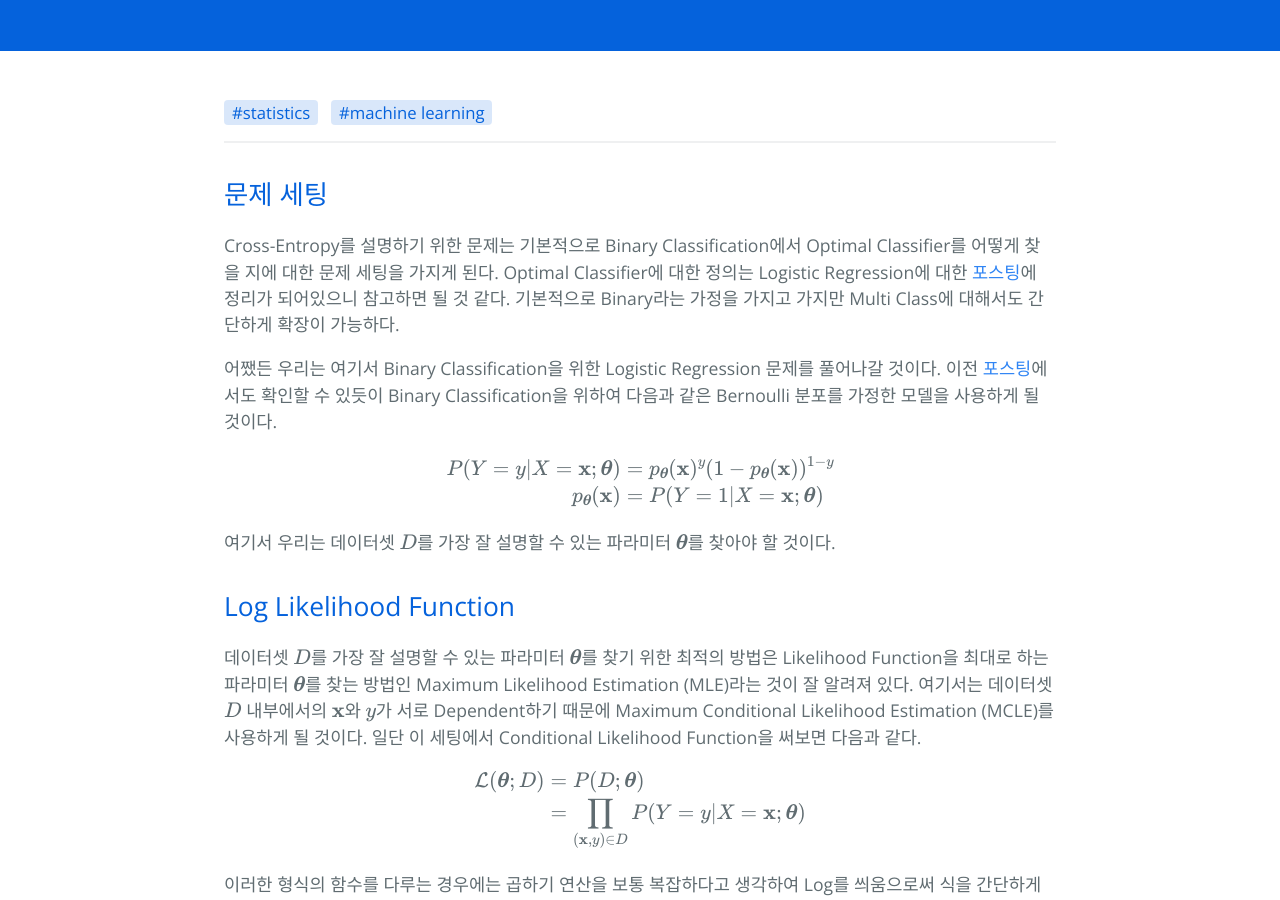
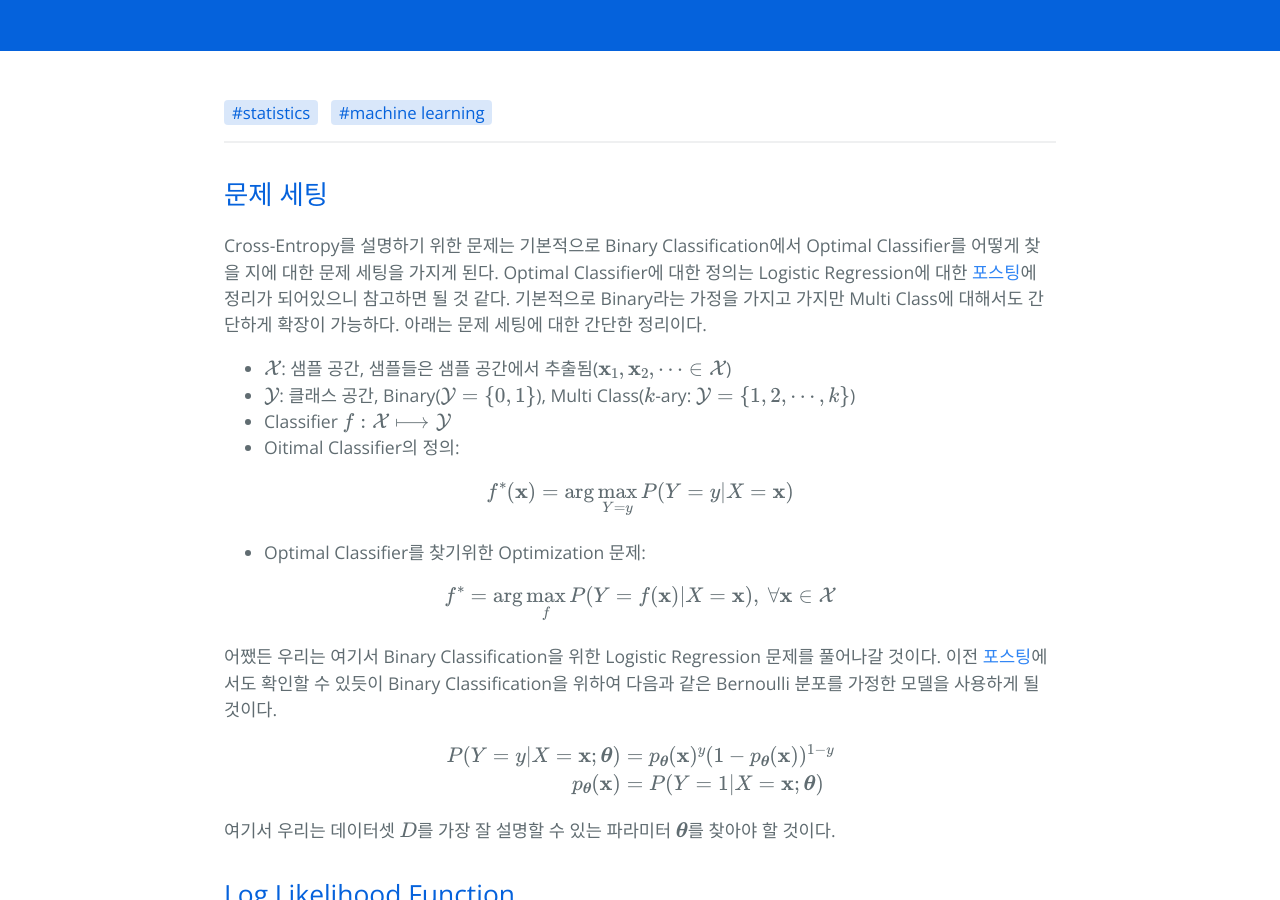
Before and after one commit to hcnoh/hcnoh.github.io, a Jekyll site: the page built from _posts/2019-06-03-cross-entropy.md, in a window 1280 px wide and 900 px high, scrolled down 346 px. Built offline with Jekyll 4.4.1, drawn with Linux system fonts in a browser that asks for light colours; formulas are drawn with MathJax 3; comment, search, counter and statistics services are not loaded; some of the changed text lies outside the part shown.

Commit message:
Update 2019-06-03-cross-entropy.md

```diff
--- a/_posts/2019-06-03-cross-entropy.md
+++ b/_posts/2019-06-03-cross-entropy.md
@@ -15,7 +15,20 @@ permalink: /2019-06-03-cross-entropy
 ---
 
 ## 문제 세팅
-Cross-Entropy를 설명하기 위한 문제는 기본적으로 Binary Classification에서 Optimal Classifier를 어떻게 찾을 지에 대한 문제 세팅을 가지게 된다. Optimal Classifier에 대한 정의는 Logistic Regression에 대한 [포스팅](https://hcnoh.github.io/2019-04-25-logistic-regression-and-naive-bayes)에 정리가 되어있으니 참고하면 될 것 같다. 기본적으로 Binary라는 가정을 가지고 가지만 Multi Class에 대해서도 간단하게 확장이 가능하다.
+Cross-Entropy를 설명하기 위한 문제는 기본적으로 Binary Classification에서 Optimal Classifier를 어떻게 찾을 지에 대한 문제 세팅을 가지게 된다. Optimal Classifier에 대한 정의는 Logistic Regression에 대한 [포스팅](https://hcnoh.github.io/2019-04-25-logistic-regression-and-naive-bayes)에 정리가 되어있으니 참고하면 될 것 같다. 기본적으로 Binary라는 가정을 가지고 가지만 Multi Class에 대해서도 간단하게 확장이 가능하다. 아래는 문제 세팅에 대한 간단한 정리이다.
+
+- $$\mathcal{X}$$: 샘플 공간, 샘플들은 샘플 공간에서 추출됨($$\mathbf{x}_1, \mathbf{x}_2, \cdots \in \mathcal{X}$$)
+- $$\mathcal{Y}$$: 클래스 공간, Binary($$\mathcal{Y}=\{0,1\}$$), Multi Class($$k$$-ary: $$\mathcal{Y}=\{1,2,\cdots,k\}$$)
+- Classifier $$f:\mathcal{X} \longmapsto \mathcal{Y}$$
+- Oitimal Classifier의 정의:
+
+$$f^*(\mathbf{x}) = \arg \max_{Y=y}P(Y=y \vert X=\mathbf{x})$$
+
+- Optimal Classifier를 찾기위한 Optimization 문제:
+
+$$
+f^* = \arg \max_f P(Y=f(\mathbf{x}) \vert X=\mathbf{x}), \ \forall \mathbf{x} \in \mathcal{X}
+$$
 
 어쨌든 우리는 여기서 Binary Classification을 위한 Logistic Regression 문제를 풀어나갈 것이다. 이전 [포스팅](https://hcnoh.github.io/2019-04-25-logistic-regression-and-naive-bayes)에서도 확인할 수 있듯이 Binary Classification을 위하여 다음과 같은 Bernoulli 분포를 가정한 모델을 사용하게 될 것이다.
 
@@ -116,3 +129,13 @@ $$
 즉, 우리가 찾고자 하는 최적의 파라미터 $$\boldsymbol{\theta}^*$$는 데이터셋 $$D$$의 모든 $$\mathbf{x}$$에 대하여 $$P_D(Y\vert X=\mathbf{x})$$에 우리 모델 $$P(Y\vert X=\mathbf{x} ; \boldsymbol{\theta})$$를 확률적으로 Fitting하는 $$\boldsymbol{\theta}$$인 것을 확인할 수 있다.
 
 ## Multi Class로의 확장
+Multi Class로 확장하기 위해서는 기존에 사용된 Bernoulli 분포의 가정을 Categorical 분포로 새로 가정해야 할 것이다. Categorical 분포를 통해서 다음과 같은 세팅으로 바꾸는 것이 가장 자연스러운 문제 세팅이 될 것이다.
+
+$$
+\begin{align*}
+P(Y=y \vert X=\mathbf{x};\boldsymbol{\theta})
+& = p_{\boldsymbol{\theta}}(\mathbf{x})^y \\
+p_{\boldsymbol{\theta}}(\mathbf{x})
+& = P(Y=1\vert X=\mathbf{x};\boldsymbol{\theta})
+\end{align*}
+$$
```
